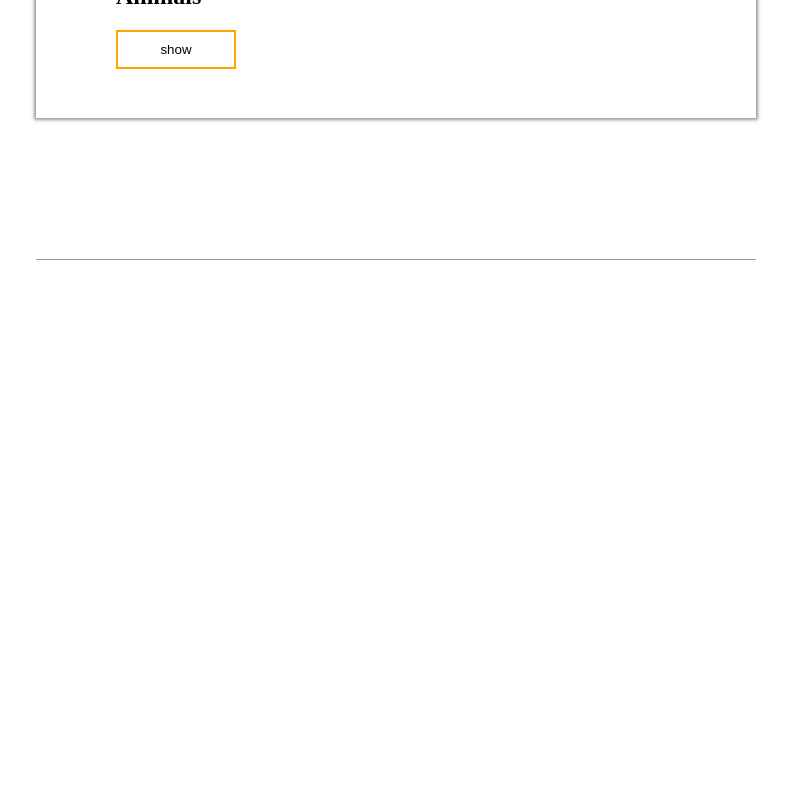
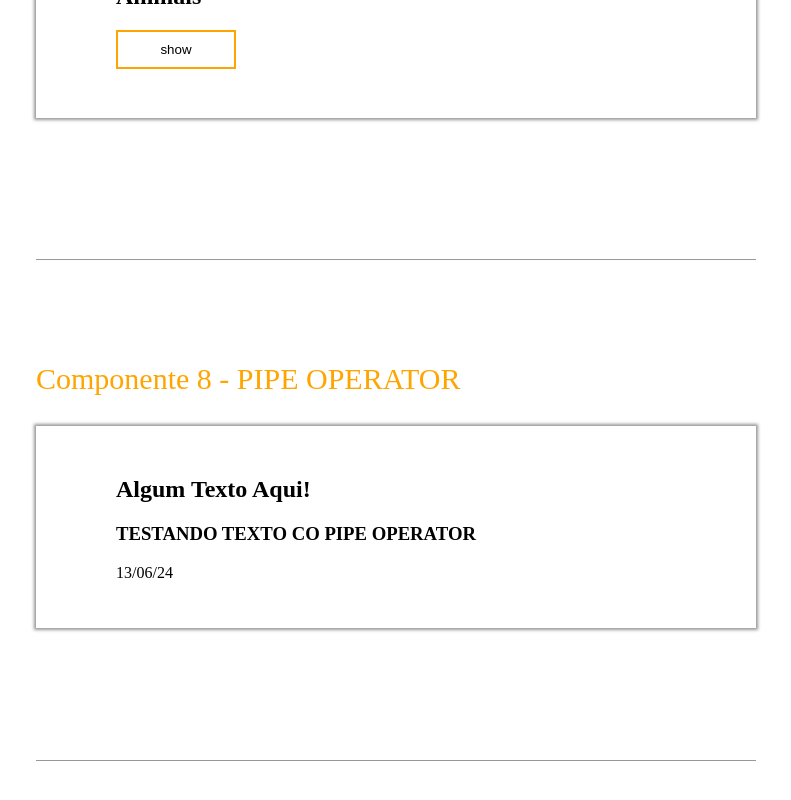
Before and after one commit to matthew13dev/Curso-Angular, an Angular app: page / in a window 1280 px wide. Shown: the part 3454-4254 px from the top of the page, without its empty margins (244-1035 px from the left). Before the commit the page ends 4222 px from the top, so only its background shows below. Built offline with nearby package versions, Linux system fonts and the light colour scheme.

Commit message:
add: lesson 14 - pipe operators

```diff
--- a/src/app/app.component.html
+++ b/src/app/app.component.html
@@ -15,6 +15,7 @@
     <app-events></app-events>
     <app-emitter></app-emitter>
     <app-list-render></app-list-render>
+    <app-pipes></app-pipes>
 
   </div>
 </body>
--- a/src/app/app.module.ts
+++ b/src/app/app.module.ts
@@ -11,6 +11,7 @@ import { EventsComponent } from './components/events/events.component';
 import { EmitterComponent } from './components/emitter/emitter.component';
 import { ChangeNumberComponent } from './components/change-number/change-number.component';
 import { ListRenderComponent } from './components/list-render/list-render.component';
+import { PipesComponent } from './components/pipes/pipes.component';
 
 @NgModule({
   declarations: [
@@ -22,7 +23,8 @@ import { ListRenderComponent } from './components/list-render/list-render.compon
     EventsComponent,
     EmitterComponent,
     ChangeNumberComponent,
-    ListRenderComponent
+    ListRenderComponent,
+    PipesComponent
   ],
   imports: [
     BrowserModule,
--- /dev/null
+++ b/src/app/components/pipes/pipes.component.html
@@ -0,0 +1,10 @@
+<section class="section">
+  <div class="container">
+    <div class="section--title">Componente 8 - PIPE OPERATOR</div>
+    <div class="section--content">
+      <h2>{{"Algum texto aqui!" | titlecase}}</h2>
+      <h3>{{someText | uppercase}}</h3>
+      <p> {{today | date:"dd/MM/yy"}}</p>
+    </div>
+  </div>
+</section>
--- /dev/null
+++ b/src/app/components/pipes/pipes.component.ts
@@ -0,0 +1,17 @@
+import { Component, OnInit } from '@angular/core';
+
+@Component({
+  selector: 'app-pipes',
+  templateUrl: './pipes.component.html',
+  styleUrls: ['./pipes.component.css']
+})
+export class PipesComponent implements OnInit {
+
+  someText:string = "Testando texto co  pipe operator";
+  today = new Date;
+  constructor() { }
+
+  ngOnInit(): void {
+  }
+
+}
```
Also changed, not shown: src/app/components/pipes/pipes.component.css (added), 1 other file (tests, documents, lock files or other folders).
